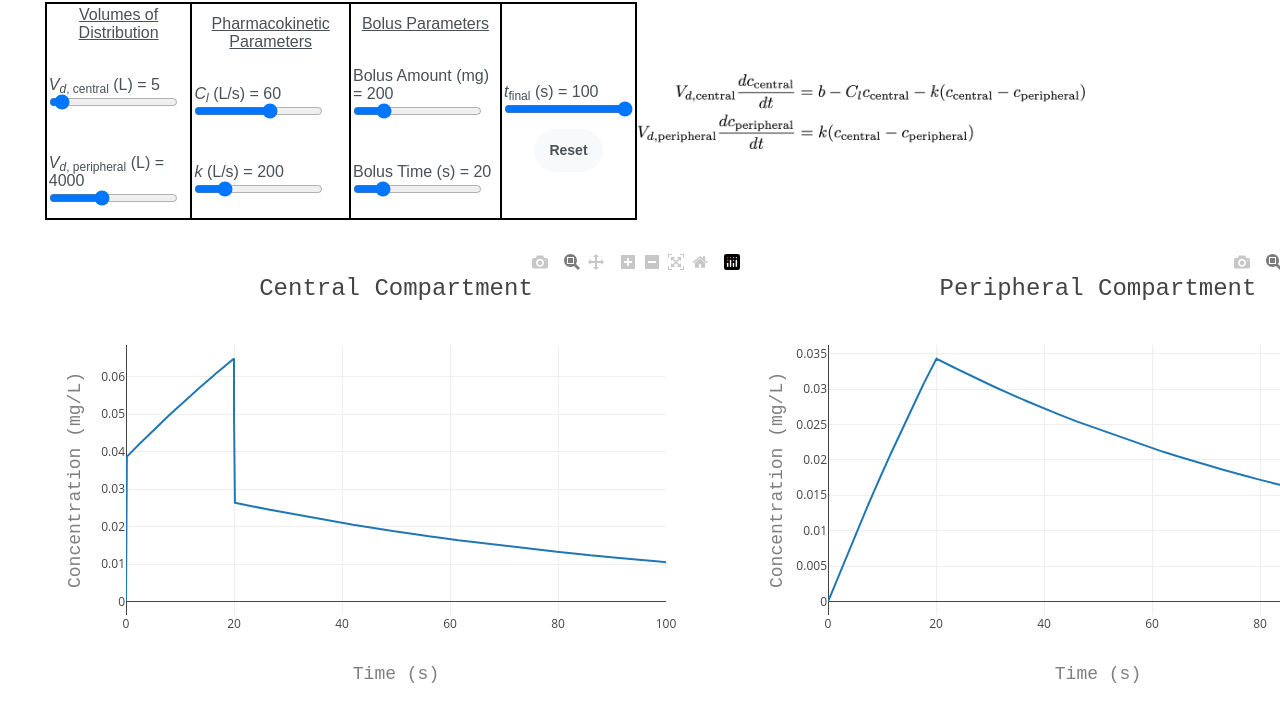
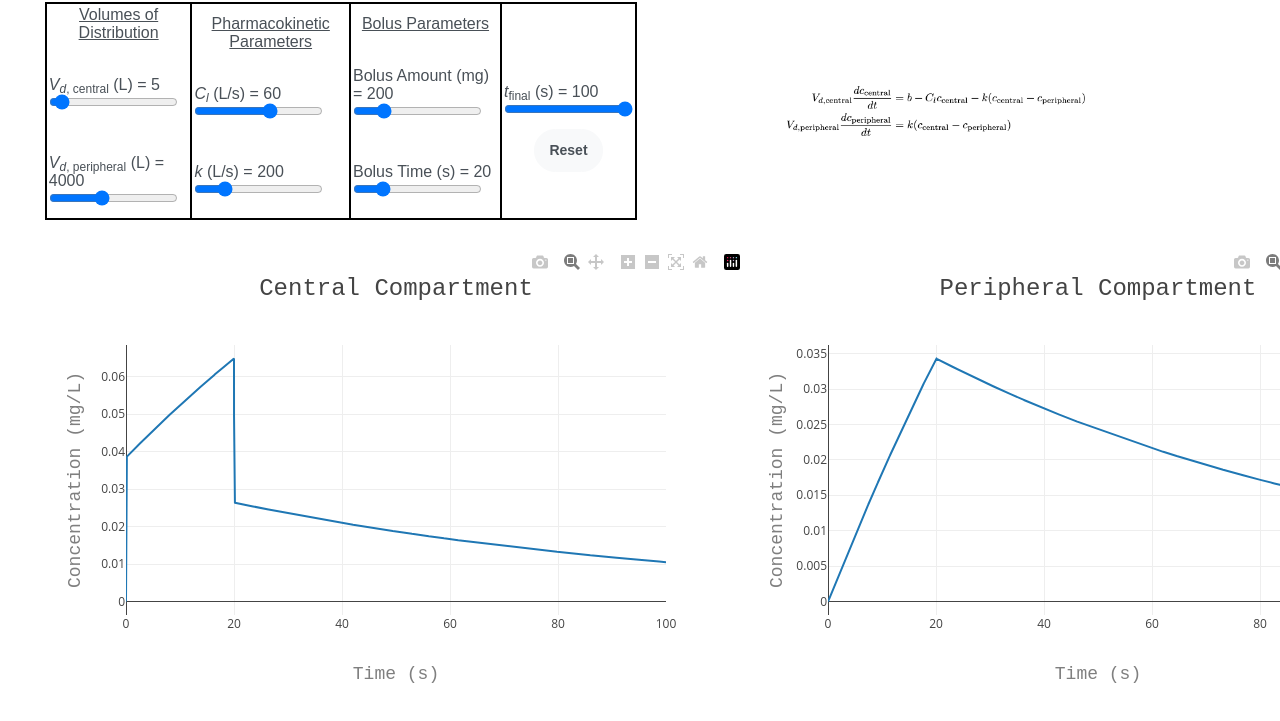
Before and after one commit to julianlandaw/physio, a plain HTML site: page docs/twocompartmentmodel.html in a window 1280 px wide. Shown: the part 141-862 px from the top of the page. Drawn offline with nearby package versions, Linux system fonts and the light colour scheme.

Commit message:
Update 3/10/2024

```diff
--- a/docs/twocompartmentmodel.html
+++ b/docs/twocompartmentmodel.html
@@ -99,8 +99,8 @@
                 </tr>
             </table>
         </td>
-        <td>
-            <img src="assets/imgs/compartmentmodel_two.png" width="75%"></img>
+        <td align = "middle">
+            <img src="assets/imgs/compartmentmodel_two.png" width="50%"></img>
         </td>
     </table>
     <br>
```
Also changed, not shown: docs/onecompartmentmodel.html (+2 -2 lines), docs/assets/imgs/compartmentmodel_one.png (added).
